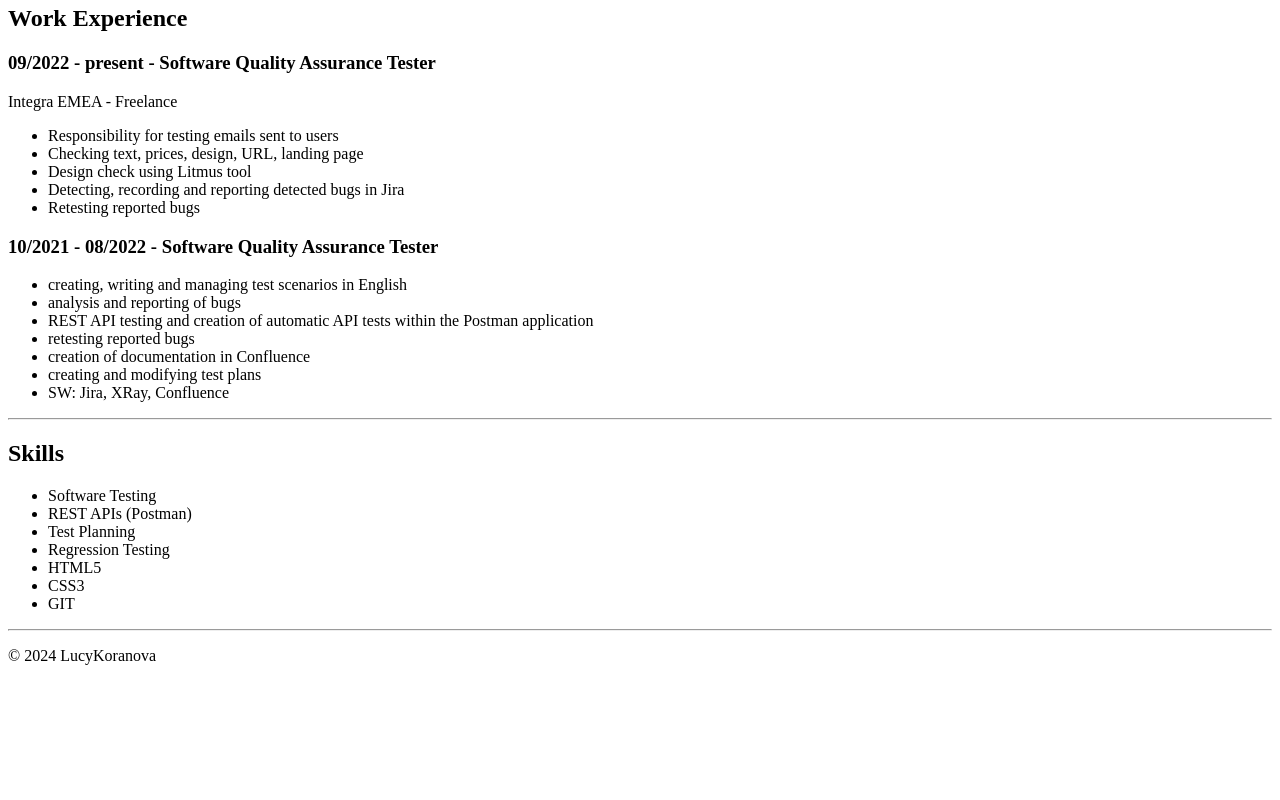
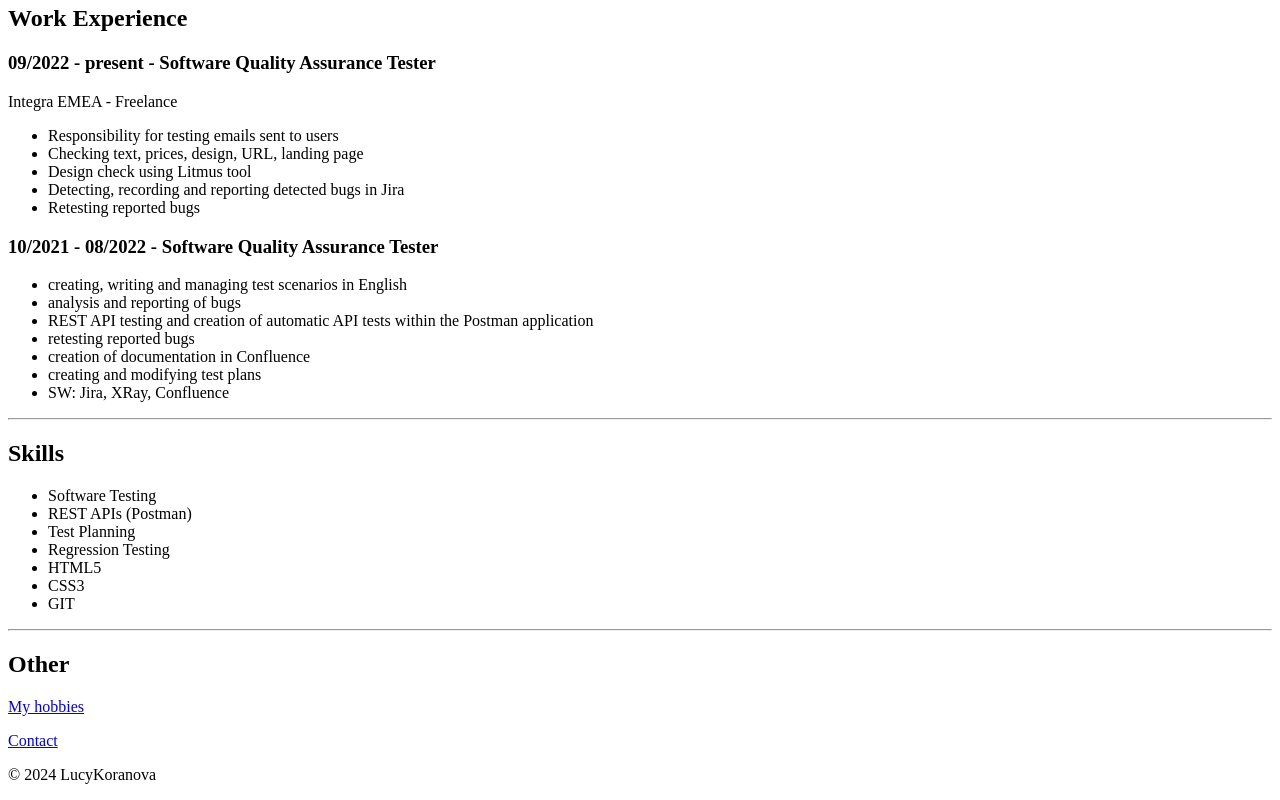
Before and after one commit to LucyKor/MyPortfolio, a plain HTML site: page index.html in a window 1280 px wide. Shown: the part 469-1269 px from the top of the page. Before the commit the page ends 1150 px from the top, so only its background shows below. Drawn offline with Linux system fonts and the light colour scheme.

Commit message:
Edit links

```diff
--- a/index.html
+++ b/index.html
@@ -54,6 +54,9 @@
             <li>GIT</li>
         </ul>
         <hr />
+        <h2>Other</h2>
+        <p><a href="./hobbies.html">My hobbies</a></p>
+        <p><a href="./contact.html">Contact</a></p>
         <footer>
             <p>© 2024 LucyKoranova</p>
         </footer>
```
Also changed, not shown: contact.html (+1 -0 lines), hobbies.html (+1 -0 lines).
